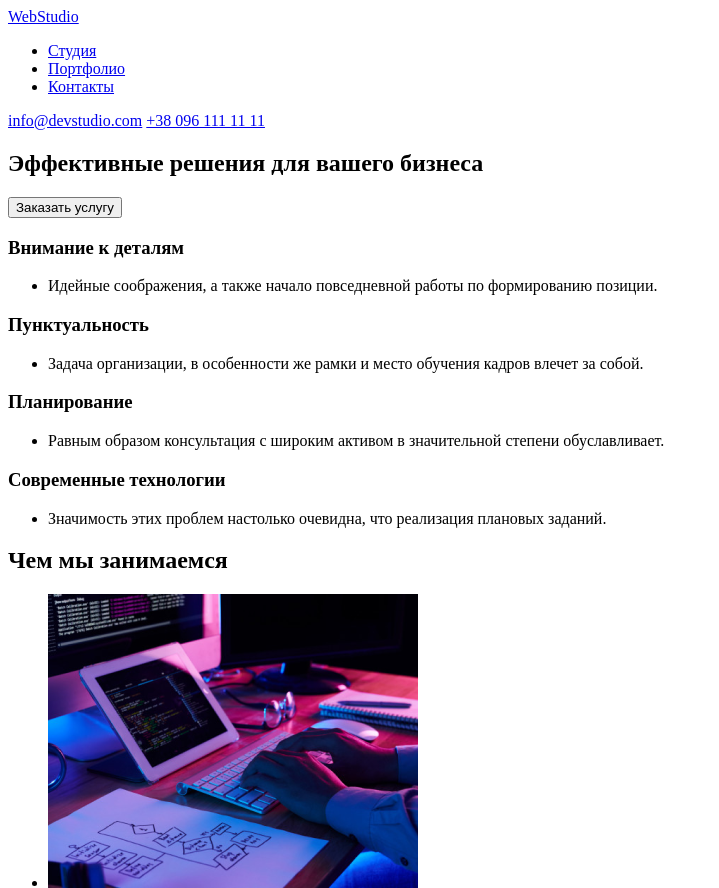
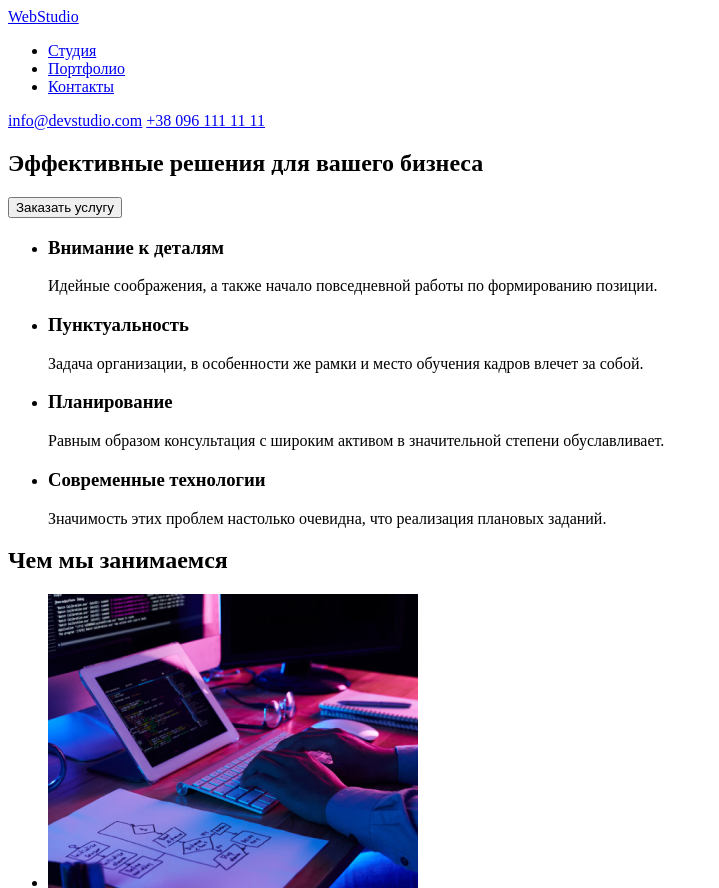
Before and after one commit to Heorgii/goit-markup-hw-01, a plain HTML site: page index.html in a window 1280 px wide. Shown: the top 888 px of the page, without its empty margins (0-719 px from the left). Drawn offline with Linux system fonts and the light colour scheme.

Commit message:
Update index.html

```diff
--- a/index.html
+++ b/index.html
@@ -35,25 +35,29 @@
        <!-- Discription -->
        <section>
 
+
+             <ul>
+               <li>
                 <h3>Внимание к деталям</h3>
-               <ul>
-                <li>Идейные соображения, а также начало повседневной работы по формированию позиции.</li>
-               </ul>
+                Идейные соображения, а также начало повседневной работы по формированию позиции.
+               </li>
 
+                <li>
                  <h3>Пунктуальность</h3>
-                <ul>
-                    <li>Задача организации, в особенности же рамки и место обучения кадров влечет за собой.</li>
-                </ul>
+                   <p> Задача организации, в особенности же рамки и место обучения кадров влечет за собой.</p>
+                </li>
 
-               <h3>Планирование</h3>
-              <ul>
-                <li>Равным образом консультация с широким активом в значительной степени обуславливает.</li>
-              </ul>
+                <li>
+                 <h3>Планирование</h3>
 
+                    <p>Равным образом консультация с широким активом в значительной степени обуславливает.</p>
+                </li>
+
+                <li>
                  <h3>Современные технологии</h3>
-                <ul>
-                    <li>Значимость этих проблем настолько очевидна, что реализация плановых заданий.</li>
-                </ul>
+                   <p> Значимость этих проблем настолько очевидна, что реализация плановых заданий.</p>
+                </li>
+            </ul>
 
 
        </section>
@@ -74,21 +78,21 @@
             <ul>
                 <li> <img src="images/teacher4.jpg" alt="Вчитель 4" width="270" height="260">
                    <h3>Игорь Демьяненко</h3>
-                        Product Designer
+                        <p>Product Designer </p>
                 </li>
                 <li><img src="images/teacher1.jpg" alt="Вчитель 1" width="270" height="260">
                    <h3>Ольга Репина</h3>
-                   Frontend Developer
+                   <p>Frontend Developer</p>
                 </li>
 
                 <li><img src="images/teacher2.jpg" alt="Вчитель 2" width="270" height="260">
                    <h3>Николай Тарасов</h3>
-                   Marketing
+                  <p> Marketing</p>
                 </li>
 
                 <li><img src="images/teacher3.jpg" alt="Вчитель 3" width="270" height="260">
                     <h3>Михаил Ермаков</h3>
-                    UI Designer
+                    <p>UI Designer</p>
                 </li>
             </ul>
 
```
